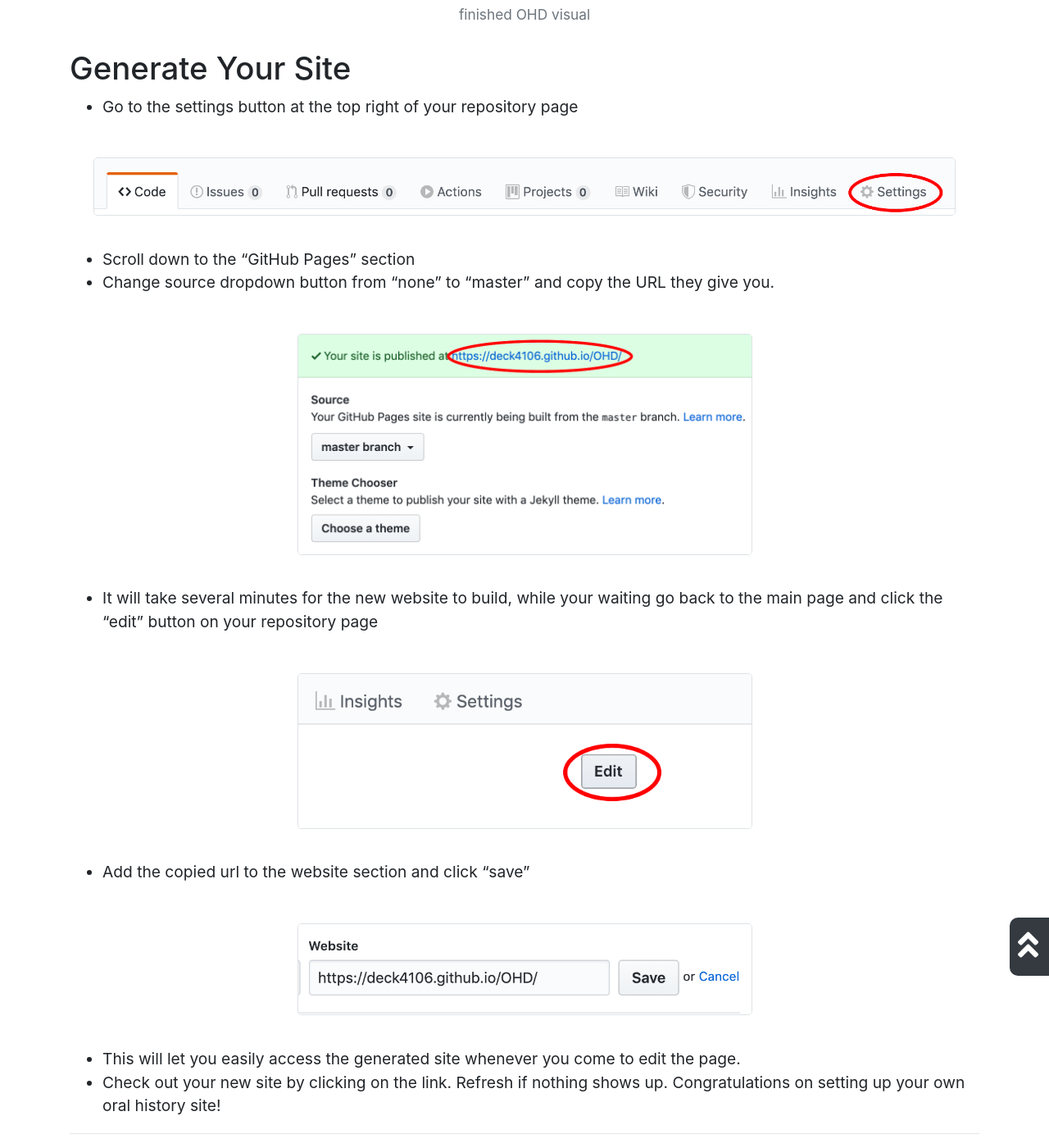
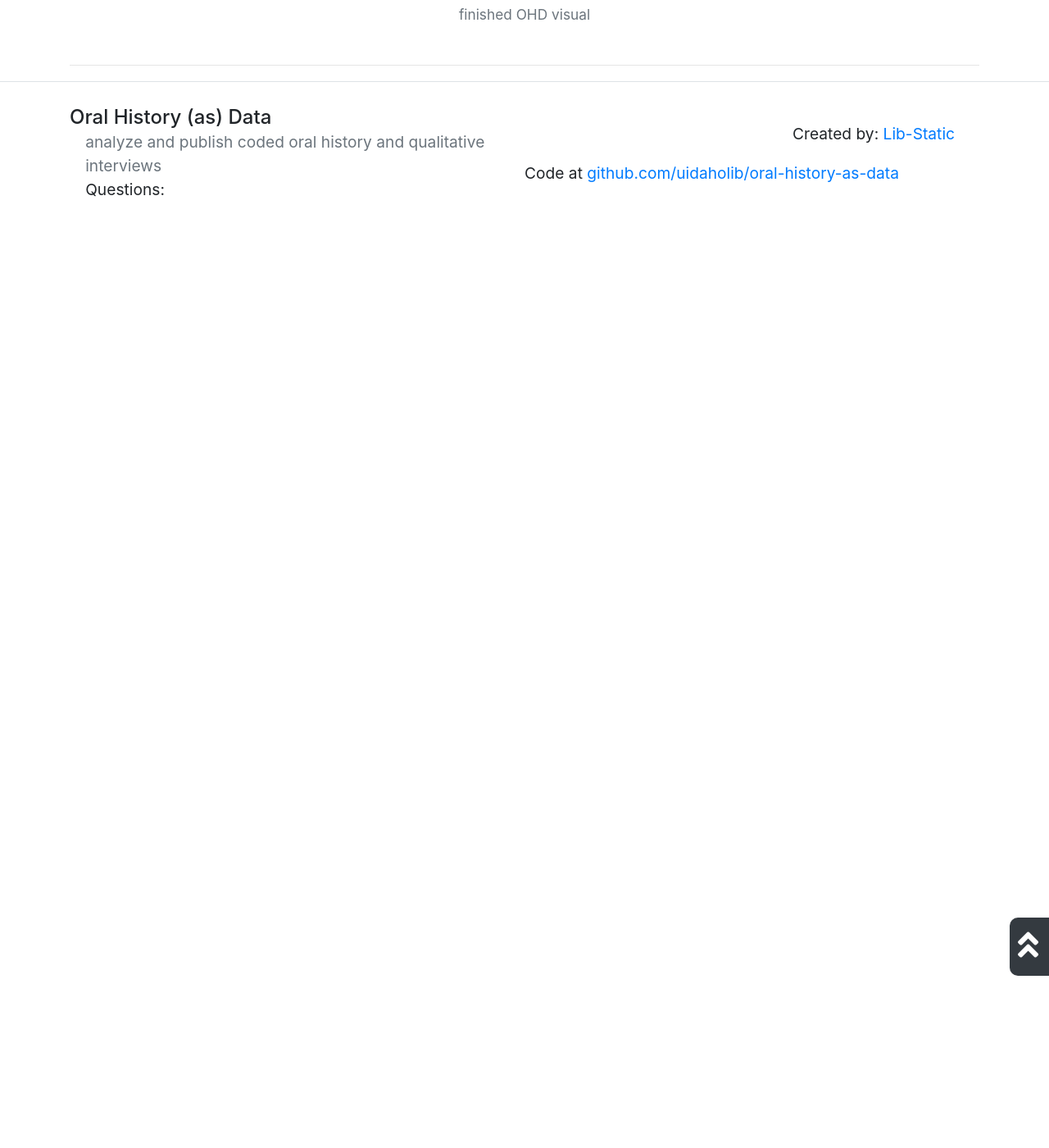
Before and after one commit to uidaholib/oral-history-as-data, a Jekyll site: the page built from _howto/configurethesite.md, in a window 1280 px wide and 1400 px high, scrolled down 9409 px. Shown: the whole window at 82% size. Built offline with Jekyll 4.4.1, drawn with Linux system fonts in a browser that asks for light colours; nearby versions of some CDN libraries; some of the changed text lies outside the part shown.

Commit message:
update with config and deploy portion

```diff
--- a/_howto/configurethesite.md
+++ b/_howto/configurethesite.md
@@ -92,17 +92,3 @@ OHD offers a way to categorize your transcripts using tags. This is done through
 {% include bootstrap/figure.md img="howto/filters_github.png" caption="CSV after being transferred to GitHub" alt="finished csv after being transferred to github" class="w-50" %}
 - Once you generate the website with your next step, your finished visualization will look something like this:
 {% include bootstrap/figure.md img="howto/visualization.png" caption="finished OHD visual" alt="picture of finished visualization" class="w-50" %}
-
-## Generate Your Site
-
-- Go to the settings button at the top right of your repository page
-{% include bootstrap/figure.md img="howto/settings_button.png" caption="" alt="settings button homepage of repository" %}
-- Scroll down to the "GitHub Pages" section
-- Change source dropdown button from "none" to "master" and copy the URL they give you.
-{% include bootstrap/figure.md img="howto/source_button.png" caption="" alt="picture of source drop down menu" class="w-50" %}
-- It will take several minutes for the new website to build, while your waiting go back to the main page and click the "edit" button on your repository page
-{% include bootstrap/figure.md img="howto/edit_button.png" caption="" alt="picture of the edit button above your repository" class="w-50" %}
-- Add the copied url to the website section and click "save"
-{% include bootstrap/figure.md img="howto/url.png" caption="" alt="picture of save button" class="w-50" %}
-- This will let you easily access the generated site whenever you come to edit the page.
-- Check out your new site by clicking on the link. Refresh if nothing shows up. Congratulations on setting up your own oral history site!
```
Also changed, not shown: other parts of _howto/configurethesite.md (+1 -1 lines), images/howto/aftername.png (added), images/howto/afterrepos.png (added), images/howto/aftertag.png (added), images/howto/aftertitle.png (added), images/howto/baseafter.png (added), images/howto/basebefore.png (added), images/howto/beforename.png (added), images/howto/beforerepos.png (added), images/howto/beforetag.png (added), images/howto/beforetitle.png (added), images/howto/configscreen.png (added), images/howto/edit_pencil.png (added), images/howto/soundcloud.png (added), 3 more files.
